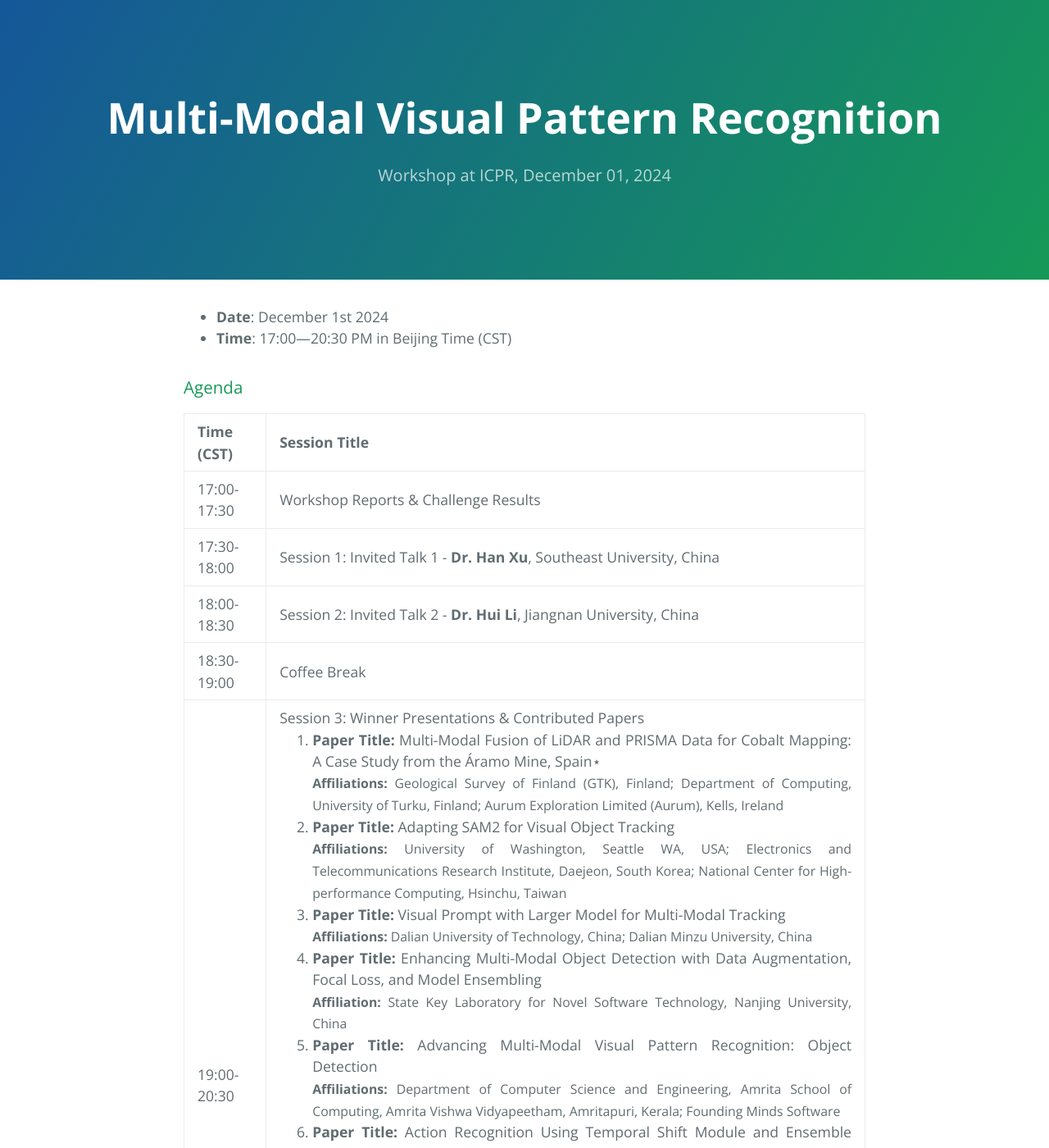
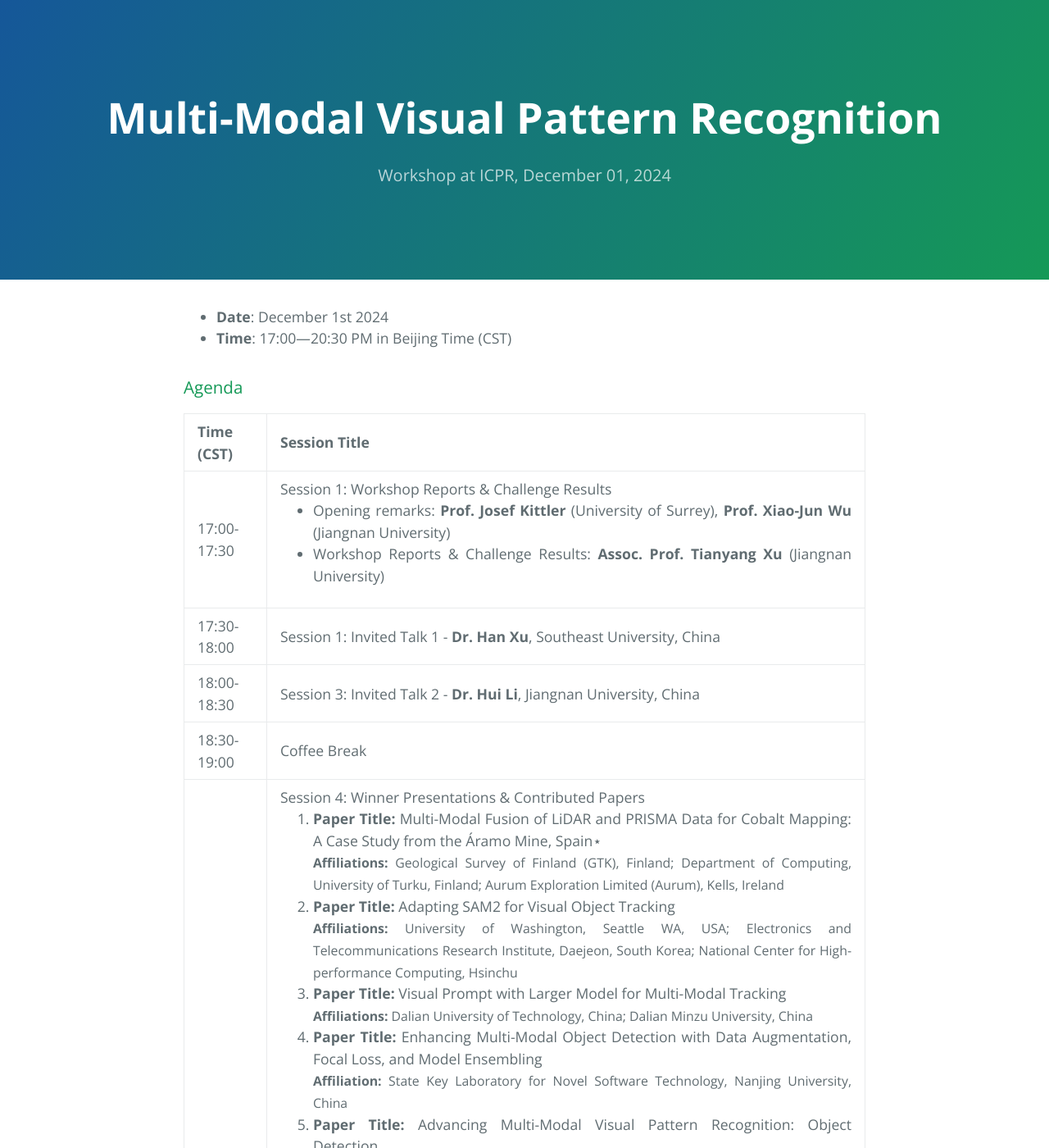
Before and after one commit to PRCI-Lab/mmvpr-workshop-icpr2024, a Jekyll site: the page built from docs/workshop.md, in a window 1280 px wide and 1400 px high. Shown: the whole window at 82% size. Built offline with Jekyll 4.4.1, drawn with Linux system fonts in a browser that asks for light colours; our own code applies the rules of GitHub Pages for plain Markdown files.

Commit message:
Update workshop.md

```diff
--- a/docs/workshop.md
+++ b/docs/workshop.md
@@ -10,7 +10,13 @@
   </tr>
   <tr>
     <td>17:00-17:30</td>
-    <td>Workshop Reports & Challenge Results</td>
+    <td>
+      Session 1: Workshop Reports & Challenge Results
+        <ul>
+          <li>Opening remarks: <strong>Prof. Josef Kittler</strong> (University of Surrey), <strong>Prof. Xiao-Jun Wu</strong> (Jiangnan University)</li>
+          <li>Workshop Reports & Challenge Results: <strong>Assoc. Prof. Tianyang Xu</strong> (Jiangnan University)</li>
+        </ul>
+    </td>
   </tr>
   <tr>
     <td>17:30-18:00</td>
@@ -18,7 +24,7 @@
   </tr>
   <tr>
     <td>18:00-18:30</td>
-    <td>Session 2: Invited Talk 2 - <strong>Dr. Hui Li</strong>, Jiangnan University, China</td>
+    <td>Session 3: Invited Talk 2 - <strong>Dr. Hui Li</strong>, Jiangnan University, China</td>
   </tr>
   <tr>
     <td>18:30-19:00</td>
@@ -27,7 +33,7 @@
   <tr>
     <td>19:00-20:30</td>
     <td>
-      Session 3: Winner Presentations & Contributed Papers
+      Session 4: Winner Presentations & Contributed Papers
       <ol>
         <li>
           <strong>Paper Title:</strong> Multi-Modal Fusion of LiDAR and PRISMA Data for Cobalt Mapping: A Case Study from the Áramo Mine, Spain⋆ <br>
@@ -35,7 +41,7 @@
         </li>
         <li>
           <strong>Paper Title:</strong> Adapting SAM2 for Visual Object Tracking <br>
-          <span style="font-size: 0.9em;"><strong>Affiliations:</strong> University of Washington, Seattle WA, USA; Electronics and Telecommunications Research Institute, Daejeon, South Korea; National Center for High-performance Computing, Hsinchu, Taiwan</span>
+          <span style="font-size: 0.9em;"><strong>Affiliations:</strong> University of Washington, Seattle WA, USA; Electronics and Telecommunications Research Institute, Daejeon, South Korea; National Center for High-performance Computing, Hsinchu</span>
         </li>
         <li>
           <strong>Paper Title:</strong> Visual Prompt with Larger Model for Multi-Modal Tracking <br>
```
